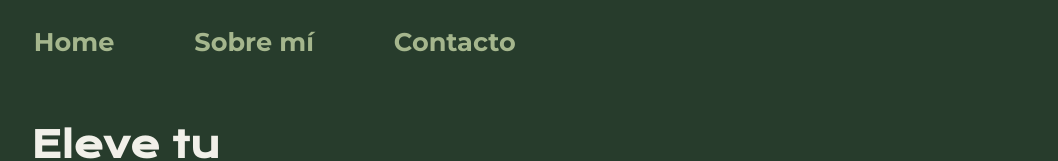
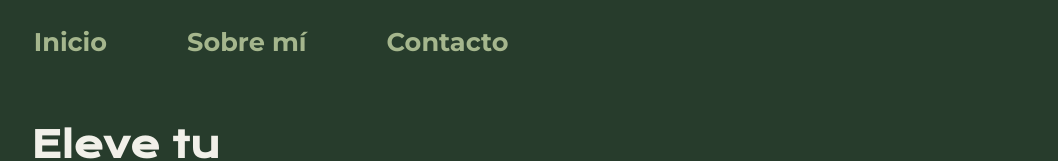
Before and after one commit to lz2079/Portafolio, a website: page public/index.html in a window 1280 px wide. Shown: the top 161 px of the page, without its empty margins (107-1165 px from the left). Drawn offline with nearby package versions, Linux system fonts and the light colour scheme.

Commit message:
Realiza un cambio menor para desencadenar el workflow

```diff
--- a/public/index.html
+++ b/public/index.html
@@ -9,7 +9,7 @@
 <body>
     <header class="header">
         <nav class="header__menu">
-            <a class="header__menu__link" href="index.html">Home</a>
+            <a class="header__menu__link" href="index.html">Inicio</a>
             <a class="header__menu__link" href="sobremi.html">Sobre mí</a>
             <!-- Botón de Contacto -->
             <a class="header__menu__link" href="#" onclick="abrirFormulario()">Contacto</a>
```
